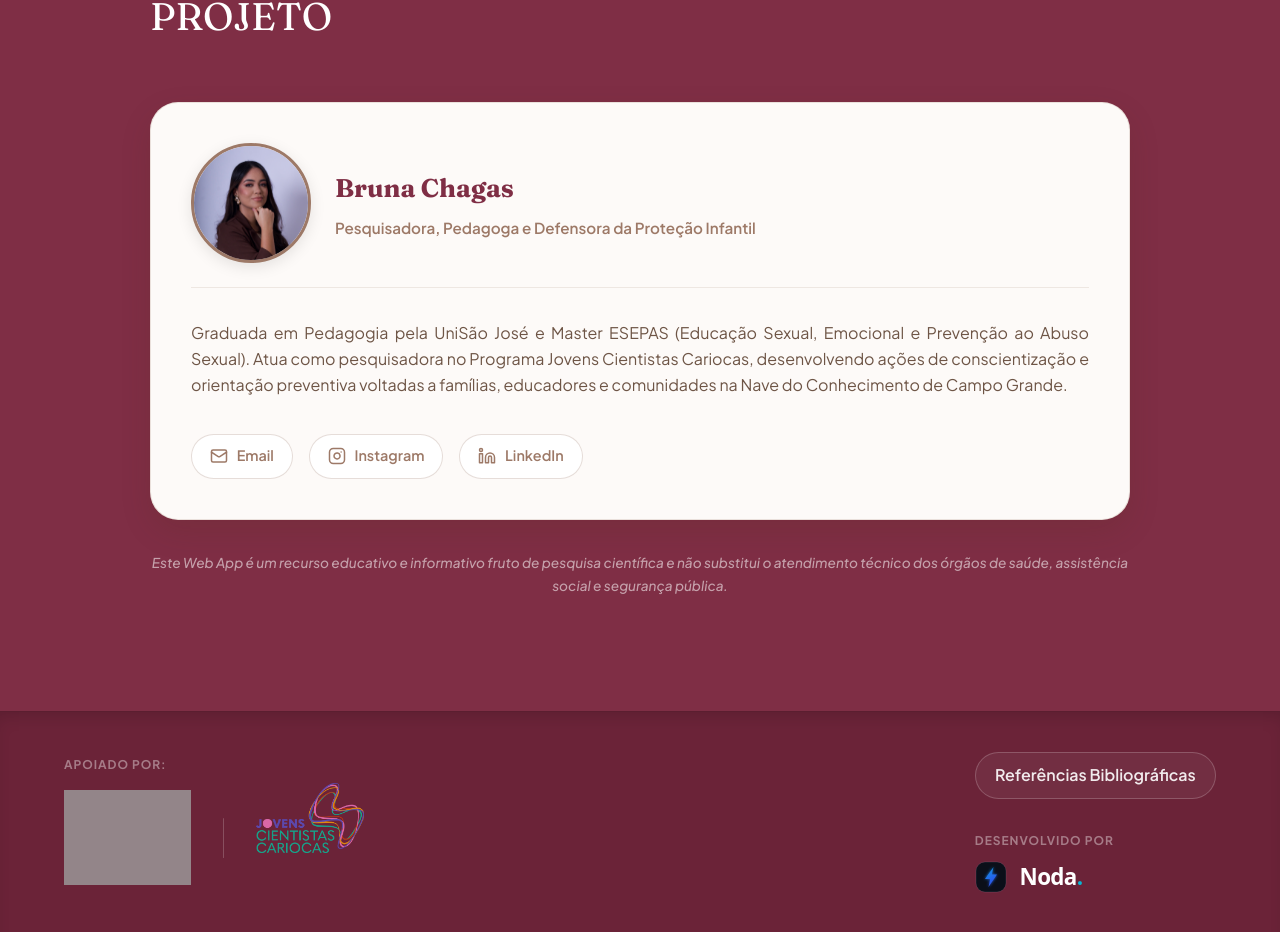
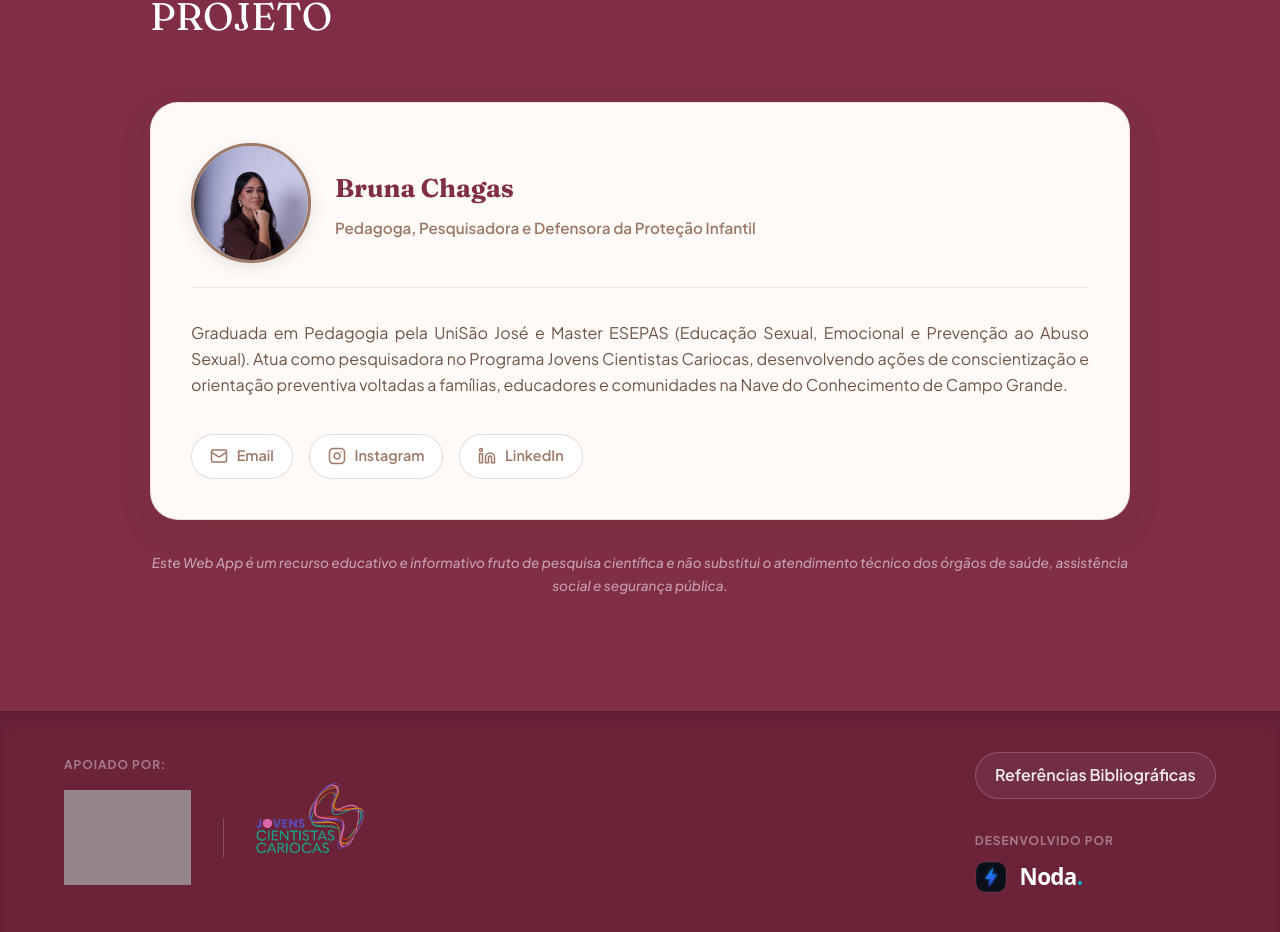
Before and after one commit to AugustoBrunoo/cartilha_virtual, a React (Vite) app: page / in a window 1280 px wide. Shown: the part 10215-11147 px from the top of the page. Built offline with nearby package versions, Linux system fonts and the light colour scheme; grey boxes are pictures that could not be loaded.

Commit message:
refactor: Atualizar o texto da função do autor e otimizar as animações de conectores acionadas por rolagem, bem como o posicionamento de imagens na Seção 4.

```diff
--- a/src/components/Section4/index.jsx
+++ b/src/components/Section4/index.jsx
@@ -124,7 +124,7 @@ export function Section4() {
               </div>
               <div className="author-header">
                 <h3 className="author-name">Bruna Chagas</h3>
-                <p className="author-role">Pesquisadora, Pedagoga e Defensora da Proteção Infantil</p>
+                <p className="author-role">Pedagoga, Pesquisadora e Defensora da Proteção Infantil</p>
               </div>
             </div>
 
--- a/src/index.css
+++ b/src/index.css
@@ -556,6 +556,7 @@ button {
   height: clamp(70px, 10vw, 100px);
   margin-bottom: .9em;
   pointer-events: none;
+  view-timeline: --connector block;
 }
 
 .title-connector__svg {
@@ -601,6 +602,7 @@ button {
   border-bottom: 2px solid var(--primary);
   border-bottom-right-radius: 2px;
   transform: translateX(-50%) rotate(45deg);
+  /* balanço usa `translate` (propriedade separada) para não conflitar com o rotate */
   animation: title-connector-bob 2.4s var(--ease) infinite;
 }
 
@@ -608,30 +610,32 @@ button {
 
   0%,
   100% {
-    transform: translate(-50%, 0) rotate(45deg);
+    translate: 0 0;
   }
 
   50% {
-    transform: translate(-50%, 4px) rotate(45deg);
-  }
-}
-
-/* Desenha a linha conforme a rolagem (navegadores com suporte) */
+    translate: 0 4px;
+  }
+}
+
+/* Desenha a linha conforme a rolagem (navegadores com suporte).
+   A timeline vem do contêiner estável (--connector), não da cabeça,
+   que se movia e quebrava a animação. */
 @supports (animation-timeline: view()) {
   .title-connector__path {
     stroke-dasharray: 1;
     stroke-dashoffset: 1;
     animation: title-connector-draw linear both;
-    animation-timeline: view();
-    animation-range: entry 20% cover 45%;
+    animation-timeline: --connector;
+    animation-range: entry 10% cover 40%;
   }
 
   .title-connector__head {
     animation:
       title-connector-head-in linear both,
       title-connector-bob 2.4s var(--ease) infinite;
-    animation-timeline: view(), auto;
-    animation-range: entry 20% cover 45%, normal;
+    animation-timeline: --connector, auto;
+    animation-range: entry 10% cover 40%, normal;
   }
 }
 
@@ -2598,10 +2602,7 @@ button {
   width: 100%;
   height: 100%;
   object-fit: cover;
-  object-position: center 25%;
-  transform: scale(1.25);
-  transform-origin: center 22%;
-  transition: transform 0.3s var(--ease);
+  object-position: center 10%;
 }
 
 .author-header {
```
